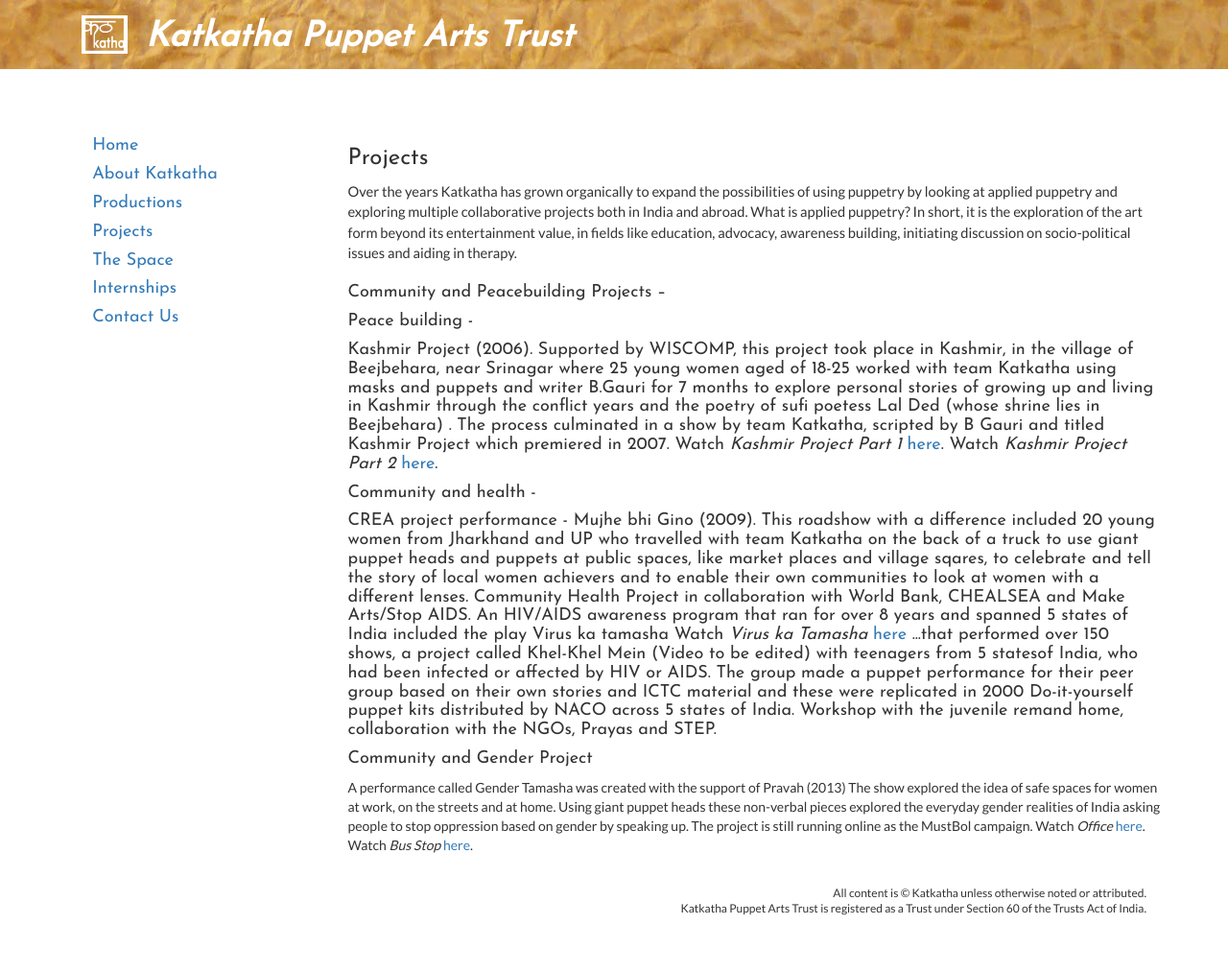
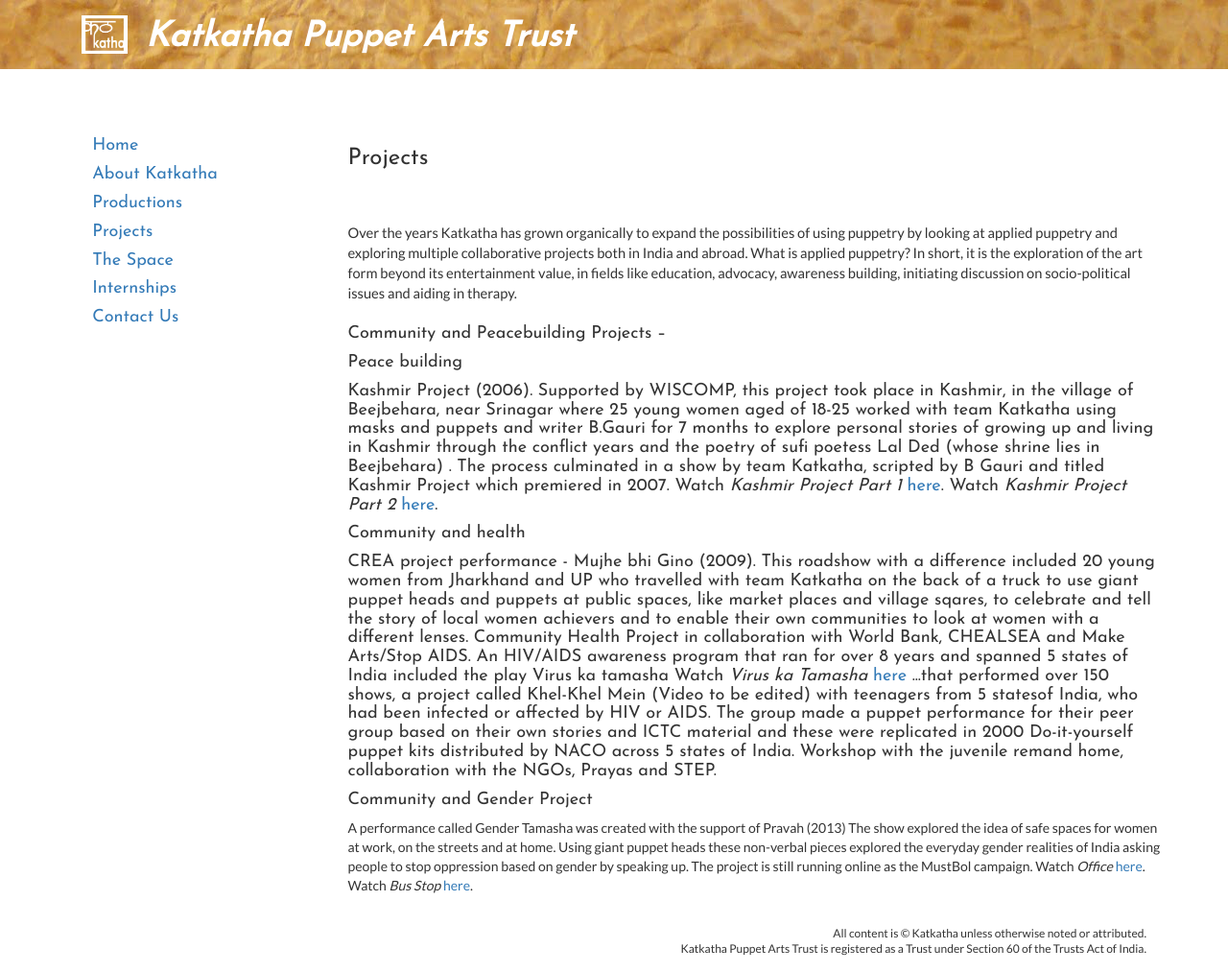
Before and after one commit to katkatha/katkatha.org, a Jekyll site: the page built from _posts/2017-02-04-projects.markdown, in a window 1280 px wide. Shown: the whole page at 96% size. Built offline with Jekyll 4.4.1, drawn with Linux system fonts in a browser that asks for light colours; nearby versions of some CDN libraries; before the commit the page ends 971 px from its top, so only the background shows below that; some of the changed lines change nothing that is shown.

Commit message:
Update 2017-02-04-projects.markdown

```diff
--- a/_posts/2017-02-04-projects.markdown
+++ b/_posts/2017-02-04-projects.markdown
@@ -1,44 +1,38 @@
 ---
 layout: post
 title:  "Projects"
-date:   2017-02-03
+date:   2017-02-04
 categories: articles
 ---
 
 <h3>Projects</h3>
-
+<br>
 
 Over the years Katkatha has grown organically to expand the possibilities of using puppetry by looking at applied puppetry and exploring multiple collaborative projects both in India and abroad. What is applied puppetry? In short, it is the exploration of the art form beyond its entertainment value, in fields like education, advocacy, awareness building, initiating discussion on socio-political issues and aiding in therapy.
 
-
 <h4>Community and Peacebuilding Projects – </h4>
 
-<h4>Peace building -<h4>
+<h4>Peace building <h4>
 
-
- Kashmir Project (2006). Supported by WISCOMP, this project took place in Kashmir, in the village of Beejbehara, near Srinagar where 25 young women aged of 18-25 worked with team Katkatha using masks and puppets and writer B.Gauri for 7 months to explore personal stories of growing up and living in Kashmir through the conflict years and the poetry of sufi poetess Lal Ded (whose shrine lies in Beejbehara) . The process culminated in a show by team Katkatha, scripted by B Gauri and titled Kashmir Project which premiered in 2007.
-
+Kashmir Project (2006). Supported by WISCOMP, this project took place in Kashmir, in the village of Beejbehara, near Srinagar where 25 young women aged of 18-25 worked with team Katkatha using masks and puppets and writer B.Gauri for 7 months to explore personal stories of growing up and living in Kashmir through the conflict years and the poetry of sufi poetess Lal Ded (whose shrine lies in Beejbehara) . The process culminated in a show by team Katkatha, scripted by B Gauri and titled Kashmir Project which premiered in 2007.
 
 Watch <i>Kashmir Project Part 1</i> <a href="https://www.youtube.com/watch?v=-WlcuAPg700" target="_blank">here</a>.
 
-
 Watch <i>Kashmir Project Part 2</i> <a href="https://www.youtube.com/watch?v=2FOG4OFGXyA" target="_blank">here</a>.
 
-
-<h4> Community and health - <h4>
-
+<h4> Community and health <h4>
 
 CREA project performance - Mujhe bhi Gino (2009). This roadshow with a difference included 20 young women from Jharkhand and UP who travelled with team Katkatha on the back of a truck to use giant puppet heads and puppets at public spaces, like market places and village sqares, to celebrate and tell the story of local women achievers and to enable their own communities to look at women with a different lenses.
 
+Community Health Project in collaboration with World Bank, CHEALSEA and Make Arts/Stop AIDS. An HIV/AIDS awareness program that ran for over 8 years and spanned 5 states of India included the play Virus ka tamasha
 
-Community Health Project in collaboration with World Bank, CHEALSEA and Make Arts/Stop AIDS. An HIV/AIDS awareness program that ran for over 8 years and spanned 5 states of India included the play Virus ka tamasha Watch <i>Virus ka Tamasha </i> <a href="https://www.youtube.com/watch?v=dJcjEX0hCQA" target="_blank">here</a> ...that performed over 150 shows, a project called Khel-Khel Mein (Video to be edited) with teenagers from 5 statesof India, who had been infected or affected by HIV or AIDS. The group made a puppet performance for their peer group based on their own stories and ICTC material and these were  replicated in 2000 Do-it-yourself puppet kits distributed by NACO across 5 states of India.
+Watch <i>Virus ka Tamasha </i> <a href="https://www.youtube.com/watch?v=dJcjEX0hCQA" target="_blank">here</a>
 
+...that performed over 150 shows, a project called Khel-Khel Mein (Video to be edited) with teenagers from 5 statesof India, who had been infected or affected by HIV or AIDS. The group made a puppet performance for their peer group based on their own stories and ICTC material and these were  replicated in 2000 Do-it-yourself puppet kits distributed by NACO across 5 states of India.
 
 Workshop with the juvenile remand home, collaboration with the NGOs, Prayas and STEP.
 
-
 <h4> Community and Gender Project </h4>
-
 
 A performance called Gender Tamasha was created with the support of Pravah (2013) The show explored the idea of safe spaces for women at work, on the streets and at home. Using giant puppet heads these non-verbal pieces explored the everyday gender realities of India asking people to stop oppression based on gender by speaking up. The project is still running online as the MustBol campaign.
 
```
